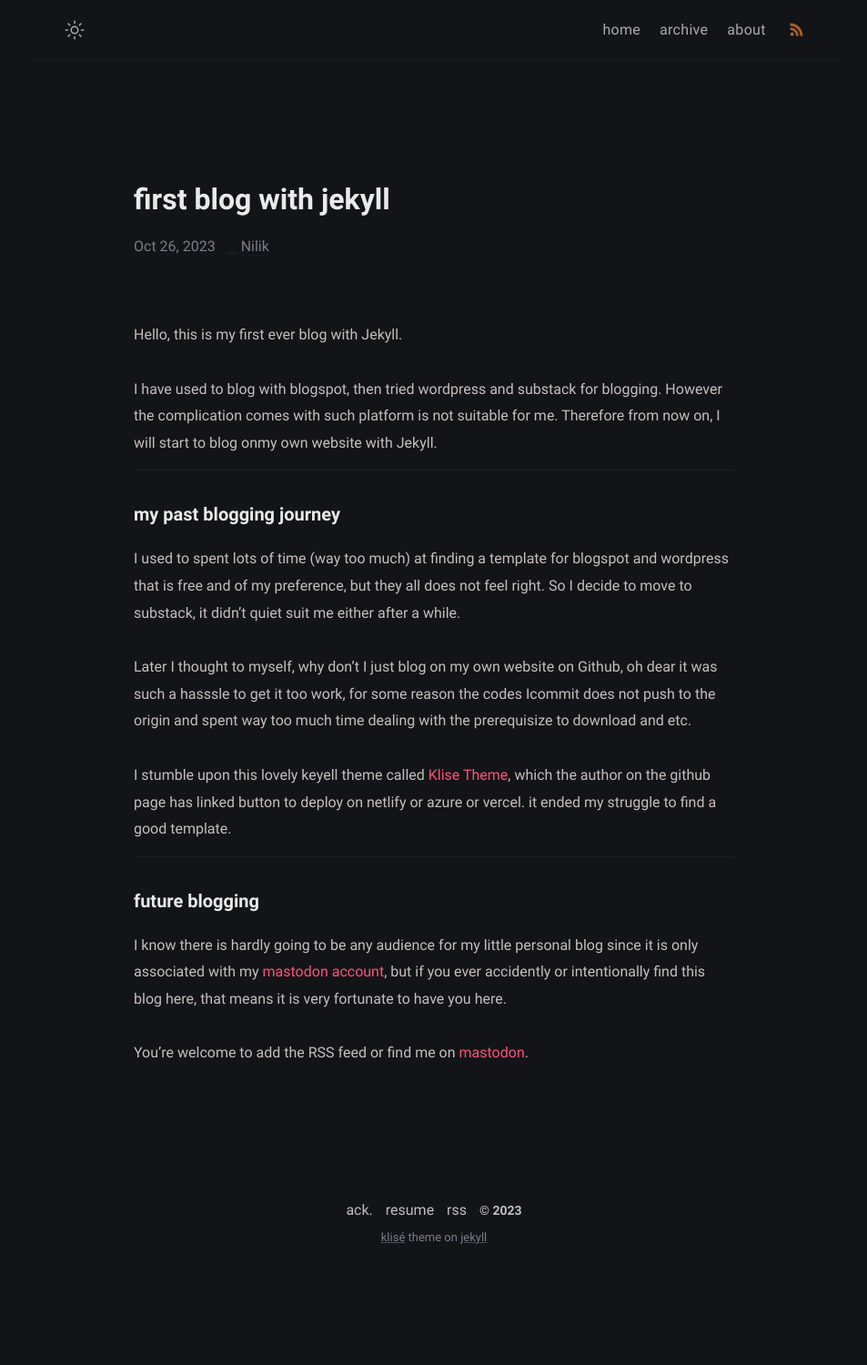
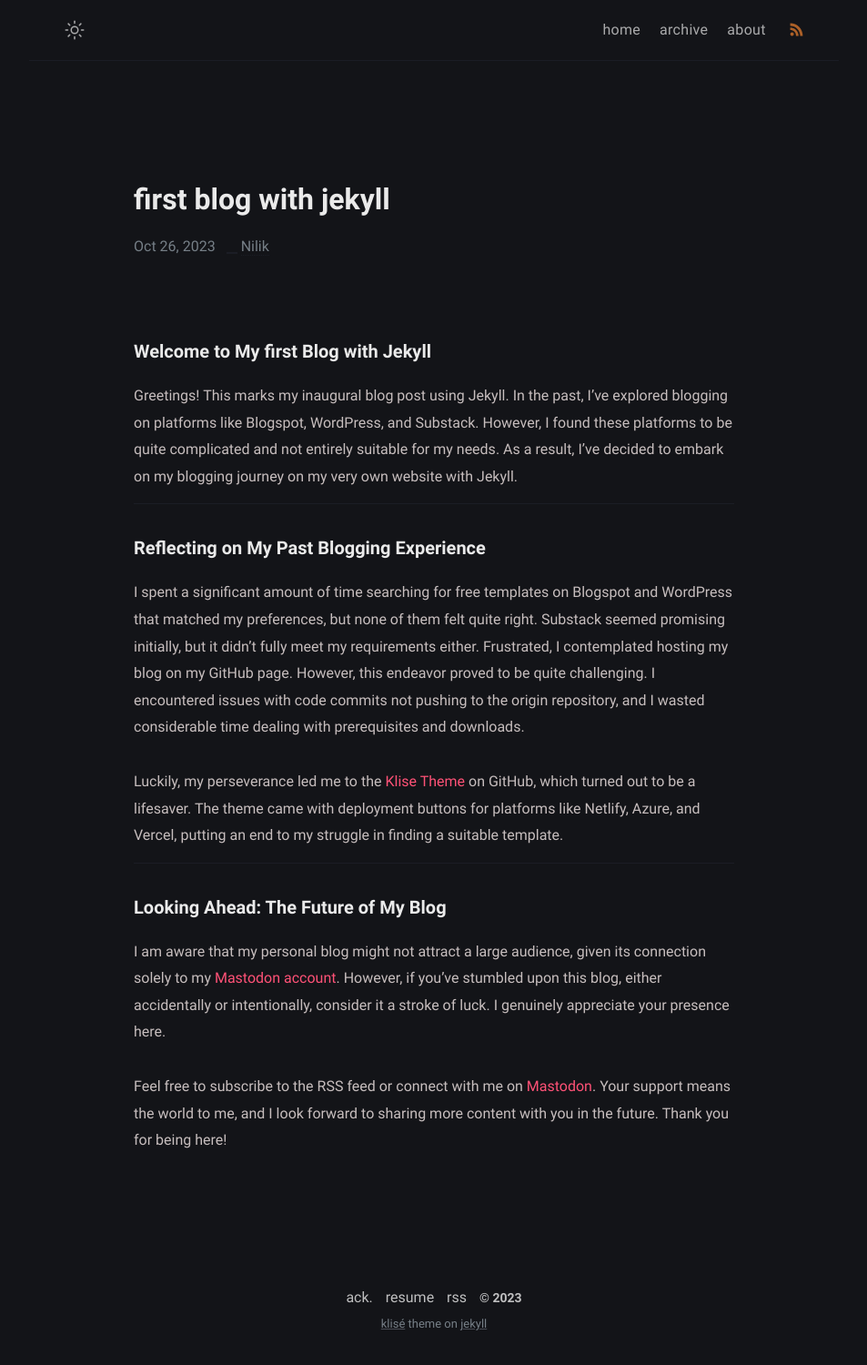
Before and after one commit to nilik7/nilik-blog, a Jekyll site: the page built from _posts/first-blog-with-jekyll/2023-10-26-first-blog-with-jekyll.md, in a window 1280 px wide. Shown: the whole page at 91% size, without its empty margins (163-1116 px from the left). Built offline with Jekyll 4.4.1, drawn with Linux system fonts in a browser that asks for light colours; before the commit the page ends 1404 px from its top, so only the background shows below that.

Commit message:
update blog 1 again

```diff
--- a/_posts/first-blog-with-jekyll/2023-10-26-first-blog-with-jekyll.md
+++ b/_posts/first-blog-with-jekyll/2023-10-26-first-blog-with-jekyll.md
@@ -6,24 +6,22 @@ categories: miscellaneous
 usemathjax:
 ---
 
-Hello, this is my first ever blog with Jekyll.
 
-I have used to blog with blogspot, then tried wordpress and substack for blogging. However the complication comes with such platform is not suitable for me. Therefore from now on, I will start to blog onmy own website with Jekyll.
+#### Welcome to My first Blog with Jekyll
+
+Greetings! This marks my inaugural blog post using Jekyll. In the past, I've explored blogging on platforms like Blogspot, WordPress, and Substack. However, I found these platforms to be quite complicated and not entirely suitable for my needs. As a result, I've decided to embark on my blogging journey on my very own website with Jekyll.
 
 <hr>
 
-#### my past blogging journey
+#### Reflecting on My Past Blogging Experience
+I spent a significant amount of time searching for free templates on Blogspot and WordPress that matched my preferences, but none of them felt quite right. Substack seemed promising initially, but it didn't fully meet my requirements either. Frustrated, I contemplated hosting my blog on my GitHub page. However, this endeavor proved to be quite challenging. I encountered issues with code commits not pushing to the origin repository, and I wasted considerable time dealing with prerequisites and downloads.
 
-I used to spent lots of time (way too much) at finding a template for blogspot and wordpress that is free and of my preference, but they all does not feel right. So I decide to move to substack, it didn't quiet suit me either after a while.
-
-Later I thought to myself, why don't I just blog on my own website on Github, oh dear it was such a hasssle to get it too work, for some reason the codes Icommit does not push to the origin and spent way too much time dealing with the prerequisize to download and etc.
-
-I stumble upon this lovely keyell theme called [Klise Theme](https://github.com/piharpi/jekyll-klise), which the author on the github page has linked button to deploy on netlify or azure or vercel. it ended my struggle to find a good template.
+Luckily, my perseverance led me to the [Klise Theme](https://github.com/piharpi/jekyll-klise) on GitHub, which turned out to be a lifesaver. The theme came with deployment buttons for platforms like Netlify, Azure, and Vercel, putting an end to my struggle in finding a suitable template.
 
 <hr>
 
-#### future blogging
+#### Looking Ahead: The Future of My Blog
 
-I know there is hardly going to be any audience for my little personal blog since it is only associated with my [mastodon account](https://mast.dragon-fly.club/@kirilina), but if you ever accidently or intentionally find this blog here, that means it is very fortunate to have you here.
+I am aware that my personal blog might not attract a large audience, given its connection solely to my [Mastodon account](https://mast.dragon-fly.club/@kirilina). However, if you've stumbled upon this blog, either accidentally or intentionally, consider it a stroke of luck. I genuinely appreciate your presence here.
 
-You're welcome to add the RSS feed or find me on [mastodon](https://mast.dragon-fly.club/@kirilina).
+Feel free to subscribe to the RSS feed or connect with me on [Mastodon](https://mast.dragon-fly.club/@kirilina). Your support means the world to me, and I look forward to sharing more content with you in the future. Thank you for being here!
```
